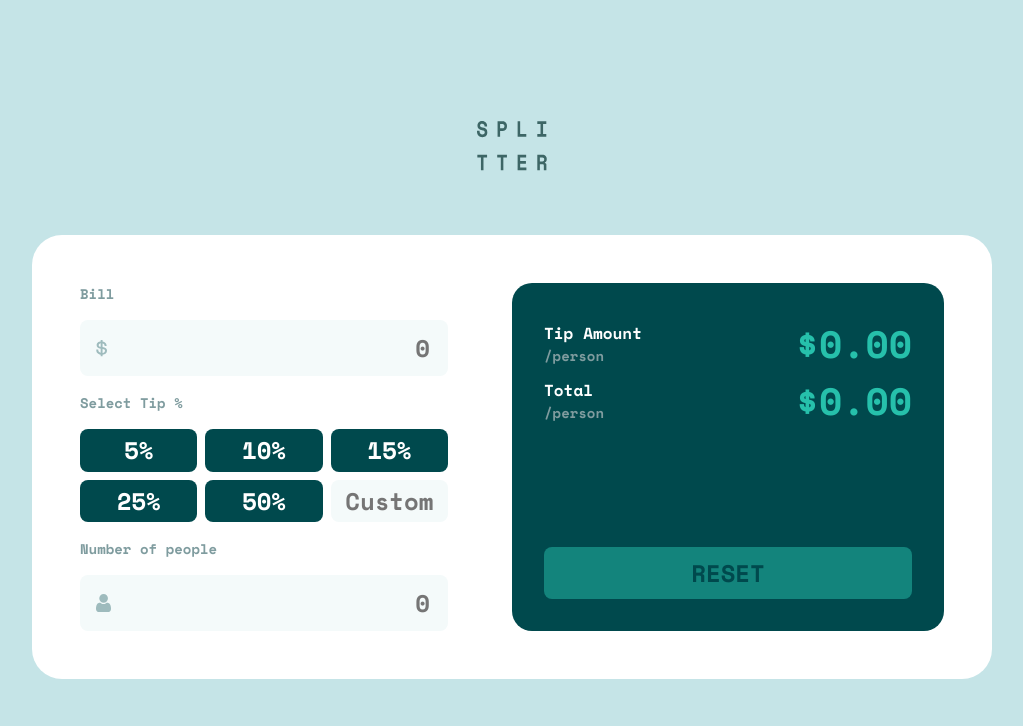
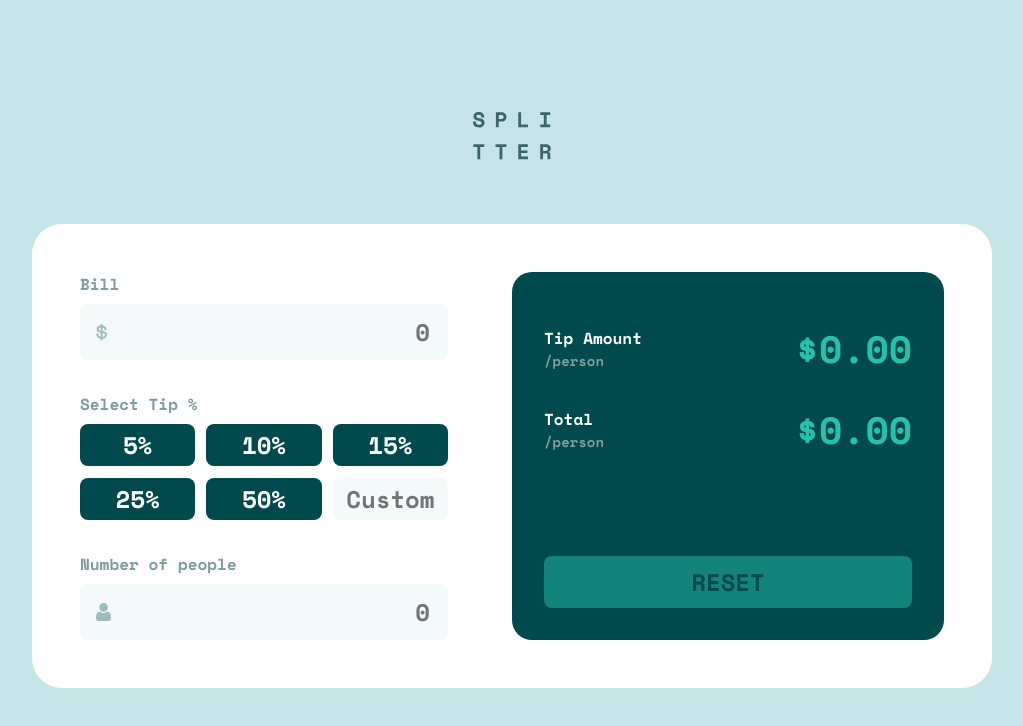
Before and after one commit to AitorGallardo/Tip-Calculator, a React (Vite) app: page / in a window 1280 px wide. Shown: the top 726 px of the page, without its empty margins (128-1151 px from the left). Built offline with nearby package versions, Linux system fonts and the light colour scheme.

Commit message:
polishing styles to look closer to the solution

```diff
--- a/src/App.css
+++ b/src/App.css
@@ -23,7 +23,7 @@ body {
 .app__result {
   display: flex;
   flex-direction: column;
-  gap: 1rem;
+  gap: 2rem;
   flex: 1;
   width: 50%;
 }
@@ -31,13 +31,19 @@ body {
 .app__result {
   border-radius: 20px;
   background-color: var(--very-dark-cyan);
-  padding: 2rem;
+  padding: 3rem 2rem 2rem 2rem;
   justify-content: space-between;
 }
 
+.app__result > div{
+  display: flex;
+  flex-direction: column;
+  gap: 1.5rem;
+}
+
 .app__logo {
-  width: 70px;
-  height: 50px;
+  width: 78px;
+  height: 48px;
   margin-bottom: 4rem;
 }
 
@@ -62,9 +68,9 @@ fieldset {
 }
 
 label {
-  font-size: 14px;
+  font-size: 16px;
   color: var(--grayish-cyan);
-  margin-bottom: 1rem;
+  margin-bottom: .5rem;
 }
 
 .app__tip-select > * {
@@ -73,7 +79,7 @@ label {
 .app__tip-grid {
   display: grid;
   grid-template-columns: repeat(3, 1fr);
-  grid-gap: 0.5rem;
+  grid-gap: 0.7rem;
 }
 
 .app__tip-custom {
```
